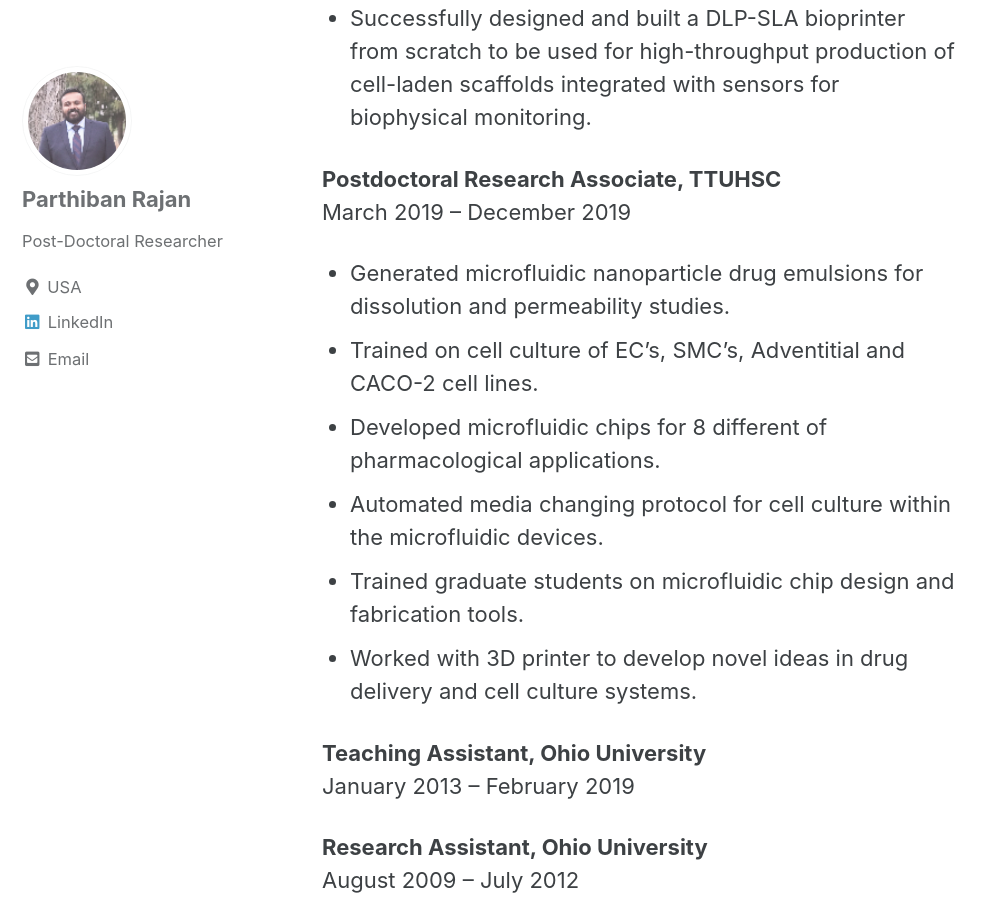
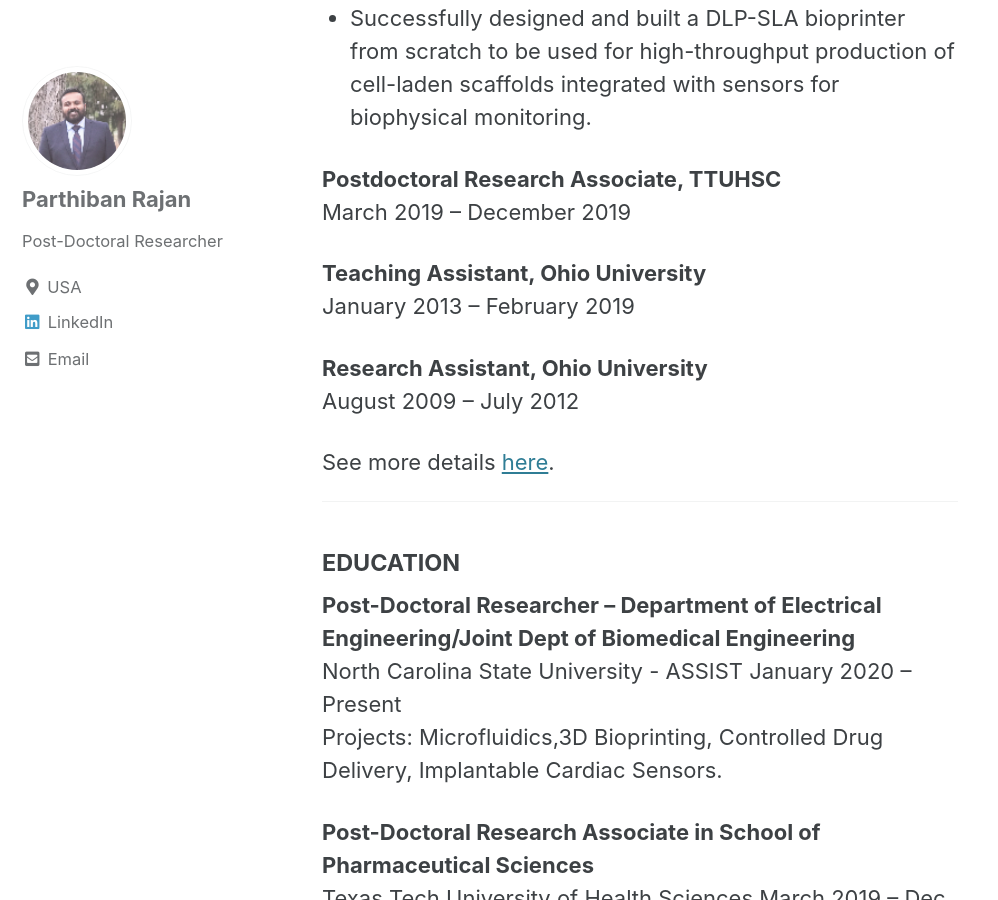
Before and after one commit to parthibanrajan/parthibanrajan.github.io, a Jekyll site: the page built from index.html, in a window 1280 px wide and 900 px high, scrolled down 554 px. Shown: the whole window, without its empty margins (0-998 px from the left). Built offline with Jekyll 4.4.1, drawn with Linux system fonts in a browser that asks for light colours; cached includes are drawn as plain includes; the list of posts is cut into pages by our own code.

Commit message:
Cleanup Home

```diff
--- a/_layouts/home.html
+++ b/_layouts/home.html
@@ -19,14 +19,6 @@ layout: single
     <p>
         <b>Postdoctoral Research Associate, TTUHSC </b> <br />
         March 2019 – December 2019
-    <ul style="padding-left: 28px;">
-        <li> Generated microfluidic nanoparticle drug emulsions for dissolution and permeability studies.</li>
-        <li> Trained on cell culture of EC’s, SMC’s, Adventitial and CACO-2 cell lines.</li>
-        <li> Developed microfluidic chips for 8 different of pharmacological applications.</li>
-        <li> Automated media changing protocol for cell culture within the microfluidic devices.</li>
-        <li> Trained graduate students on microfluidic chip design and fabrication tools.</li>
-        <li> Worked with 3D printer to develop novel ideas in drug delivery and cell culture systems.</li>
-    </ul>
     </p>
     <p>
         <b>Teaching Assistant, Ohio University </b> <br />
```
